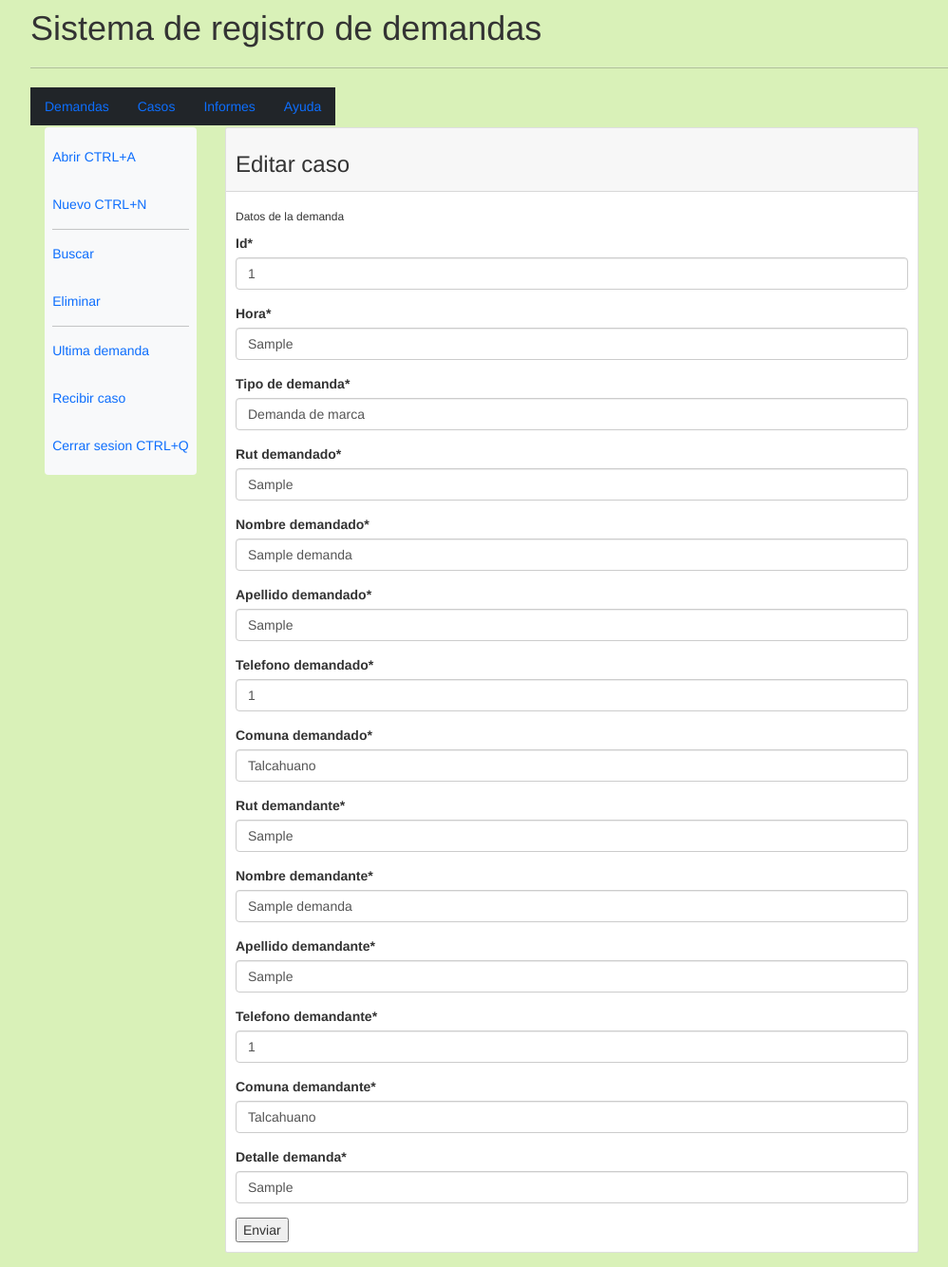
After one commit to xowito/legaltech, a Django app: page /editar_demanda/1/ in a window 1280 px wide. The commit adds this page. Shown: the whole page at 95% size, without its empty margins (32-1030 px from the left). Run offline with Django 4.2, Linux system fonts and the light colour scheme; tables that the repository leaves empty hold one stand-in row (values such as "Sample post"); some libraries are stand-ins or nearby versions.

Commit message:
Crud demanda checked

```diff
--- a/lt_env/legaltech_site/legaltech_app/models.py
+++ b/lt_env/legaltech_site/legaltech_app/models.py
@@ -4,7 +4,7 @@ from django.db import models
 tipos_de_demanda = [
     ('1','Demanda de marca'),
 	('2','Demanda de linea'),
-	('3', 'Demanda de empresa'),
+	('3','Demanda de empresa'),
 	('4','Demanda global'),
 	('5','Demanda individual'),
 	('6','Demanda de segmento'),
--- a/lt_env/legaltech_site/legaltech_app/templates/legaltech_app/base.html
+++ b/lt_env/legaltech_site/legaltech_app/templates/legaltech_app/base.html
@@ -9,11 +9,13 @@
   <script src="https://cdn.jsdelivr.net/npm/bootstrap@5.1.3/dist/js/bootstrap.bundle.min.js"></script>
   <script src="{% static 'legaltech_app/js.js' %}"></script>
   <script src="{% static 'css/estilo.css' %}"></script>
+  <link rel="stylesheet" href="https://cdnjs.cloudflare.com/ajax/libs/font-awesome/4.7.0/css/font-awesome.min.css">
+  <link rel="stylesheet" href="https://www.w3schools.com/w3css/4/w3.css">
   <link rel="stylesheet" href="https://fonts.googleapis.com/icon?family=Material+Icons">
   <link rel="stylesheet" href="https://maxcdn.bootstrapcdn.com/bootstrap/3.3.7/css/bootstrap.min.css">
 </head>
 </head>
-<body>
+<body style="background-color: rgb(217, 241, 184);">
 <h1 class="mt-3" style="margin-left: 5%;">Sistema de registro de demandas</h1>
 <div class="mt-3" style="margin-left: 5%;">
     <hr>
--- a/lt_env/legaltech_site/legaltech_app/templates/legaltech_app/detalle_demanda.html
+++ b/lt_env/legaltech_site/legaltech_app/templates/legaltech_app/detalle_demanda.html
@@ -11,6 +11,10 @@
                     <p><strong>Fecha:</strong> &nbsp;{{obj.Fecha}}</p>
                     <p><strong>Hora:</strong> &nbsp;{{obj.Hora}}</p>
                     <p><strong>Tipo de demanda:</strong> &nbsp;{{obj.get_Tipo_de_demanda_display}}</p>
+                </div>
+                <div class="col-sm-5" style="text-align: center;justify-content: space-between; margin-top:10%">
+                   <a  href="{% url 'editar_demanda' obj.Id %}"><button class="btn btn-button btn-warning"><i class="fa fa-pencil"></i>&nbsp;Editar</button></a>
+                   <a  href="{% url 'eliminar_demanda' obj.Id %}"><button class="btn btn-button btn-danger"><i class="fa fa-trash"></i>&nbsp;Eliminar</button></a>
                 </div>
             </div>
             <hr>
--- /dev/null
+++ b/lt_env/legaltech_site/legaltech_app/templates/legaltech_app/editar_demanda.html
@@ -0,0 +1,24 @@
+{% extends 'legaltech_app/base.html' %}
+{% load crispy_forms_tags %}
+{% load static %}
+{% block contenido %}
+
+<div class="col-sm-8 mb-4">
+    <div class="card">
+        <div class="card-header">
+            <h3>Editar caso</h3>
+        </div>
+        <div class="card-body">
+            <h6>Datos de la demanda</h6>
+            <form action="" method="post">{% csrf_token %}
+                {{ form | crispy }}
+                <input type="submit" value="Enviar">
+            </form>
+        </div>
+    </div>
+</div>
+
+
+
+
+{% endblock contenido %}
--- a/lt_env/legaltech_site/legaltech_app/urls.py
+++ b/lt_env/legaltech_site/legaltech_app/urls.py
@@ -1,5 +1,5 @@
 from django.urls import path
-from .views import home,demandas,nueva_demanda, detalle_demanda
+from .views import home,demandas,nueva_demanda, detalle_demanda, editar_demanda, eliminar_demanda
 
 
 
@@ -7,5 +7,7 @@ urlpatterns = [
     path('', home, name='home'),
     path('nueva_demanda', nueva_demanda, name='nueva_demanda'),
     path('demandas',demandas,name='demandas'),
-    path('detalle_demanda/<id>/',detalle_demanda,name='detalle_demanda')
+    path('detalle_demanda/<id>/',detalle_demanda,name='detalle_demanda'),
+    path('editar_demanda/<id>/',editar_demanda,name='editar_demanda'),
+    path('eliminar_demanda/<id>/',eliminar_demanda,name='eliminar_demanda'),
 ]
--- a/lt_env/legaltech_site/legaltech_app/views.py
+++ b/lt_env/legaltech_site/legaltech_app/views.py
@@ -23,7 +23,24 @@ def demandas(request):
     return render(request,'legaltech_app/demandas.html',data)
 
 def detalle_demanda(request,id):
-
     detalle = Demanda.objects.get(Id=id)
     data = {"obj":detalle}
     return render(request,'legaltech_app/detalle_demanda.html',data)
+
+def editar_demanda(request,id):
+    demanda = get_object_or_404(Demanda,Id=id)
+    data = {
+        "form":demanda_form(instance=demanda)
+    }
+    if request.method == 'POST':
+        formulario = demanda_form(data=request.POST, instance=demanda)
+        if formulario.is_valid():
+            formulario.save()
+            return redirect(to="demandas")
+        data["form"]=formulario
+    return render(request,'legaltech_app/editar_demanda.html',data)
+
+def eliminar_demanda(request,id):
+    demanda = get_object_or_404(Demanda,Id=id)
+    demanda.delete()
+    return redirect(to="demandas")
```
